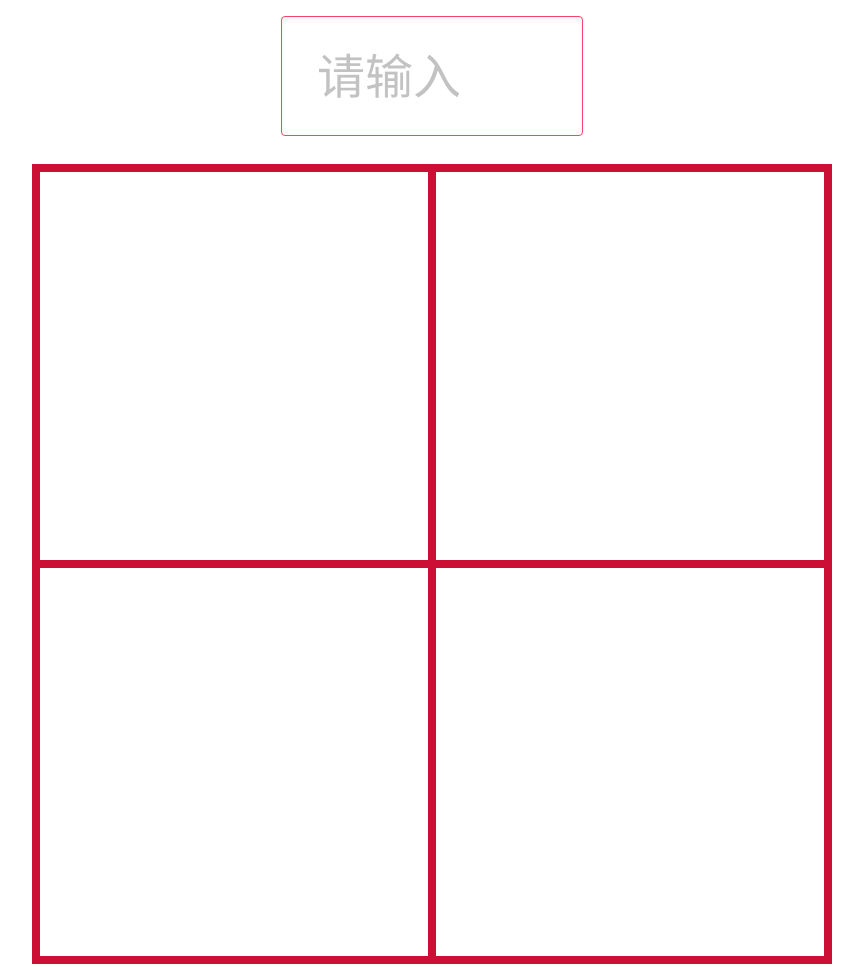
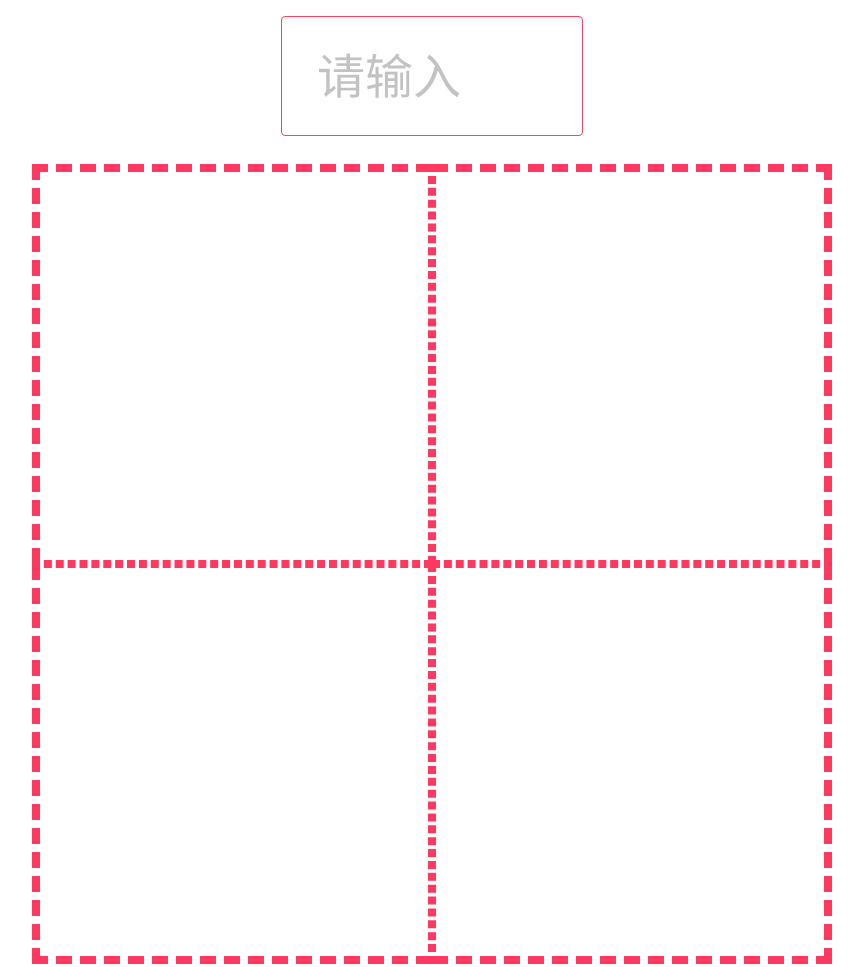
Before and after one commit to dabeng/regular-script, a plain HTML site: page index.html in a window 1280 px wide. Shown: the whole page, without its empty margins (208-1071 px from the left). Drawn offline with Linux system fonts and the light colour scheme; a web font is replaced by a local one.

Commit message:
adjust styles

```diff
--- a/styles.css
+++ b/styles.css
@@ -10,7 +10,7 @@ html,body {
 .pane {
   width: 400px!important;
   height: 400px;
-  border: 8px solid hsl(348, 86%, 43%);
+  border: 8px dashed hsl(348, 100%, 61%);
 }
 
 .pane_top_left {
```
